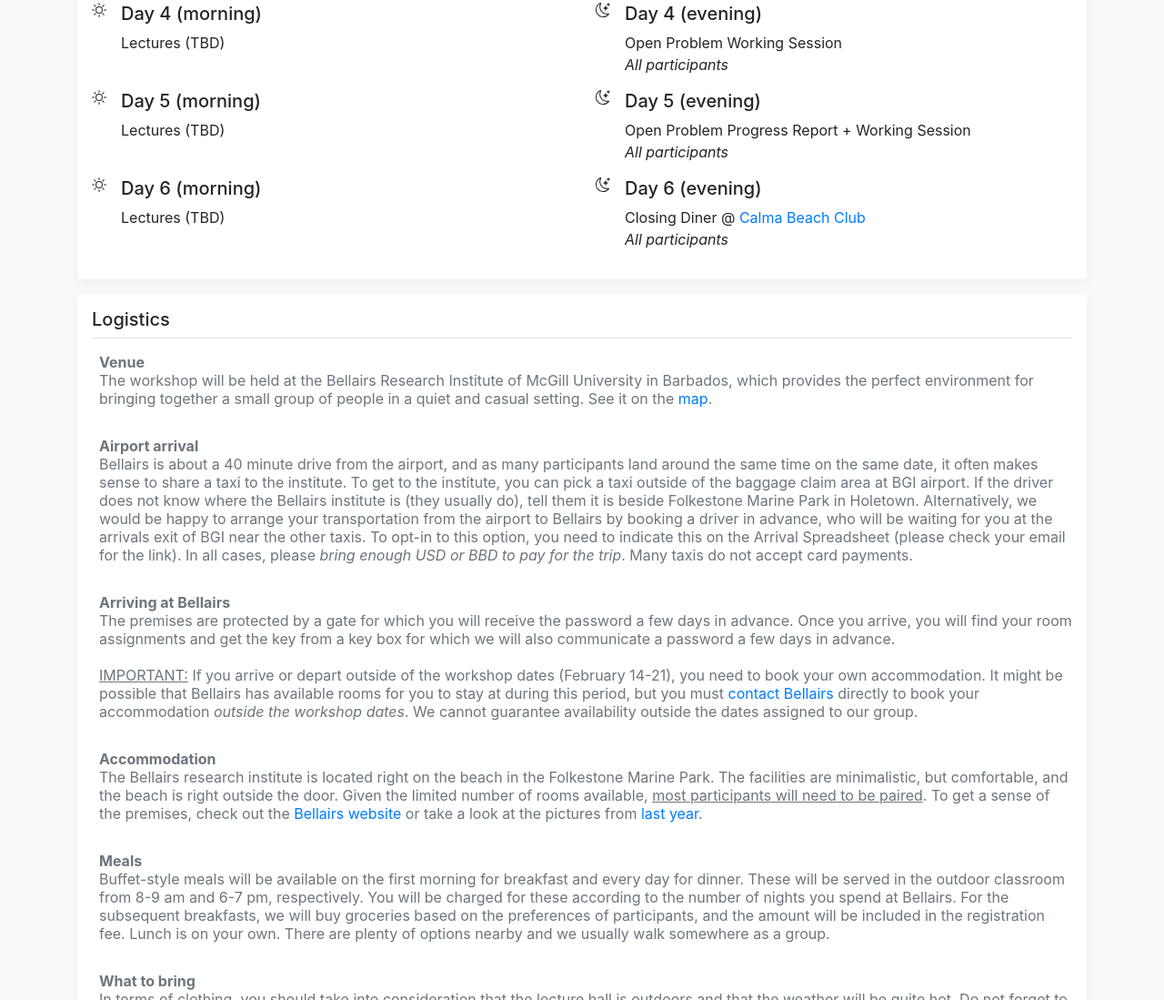
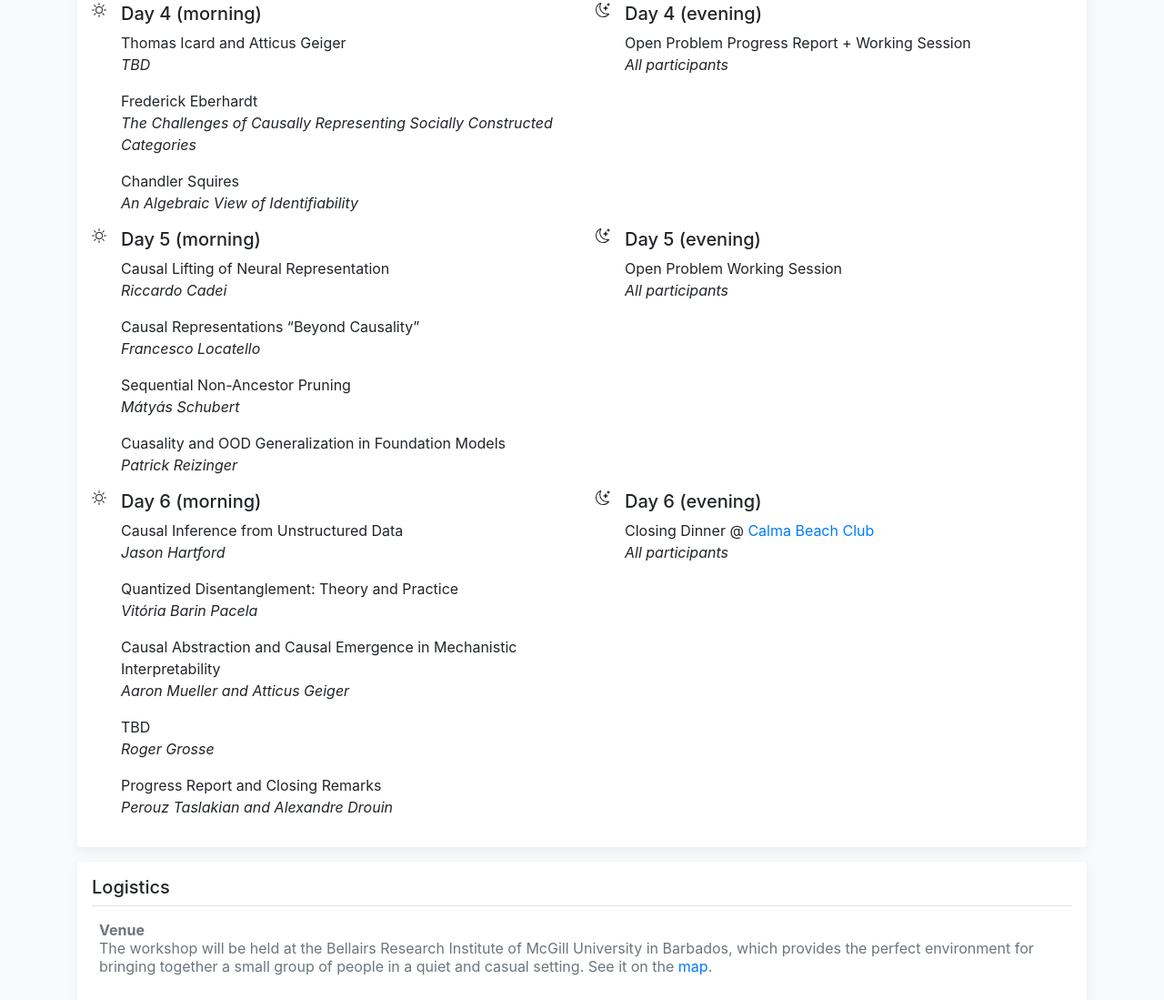
Before and after one commit to bclworkshop/2025, a plain HTML site: page index.html in a window 1280 px wide. Shown: the part 3861-4960 px from the top of the page at 91% size. Drawn offline with nearby package versions, Linux system fonts and the light colour scheme.

Commit message:
Update index.html

```diff
--- a/index.html
+++ b/index.html
@@ -912,8 +912,7 @@
                             <div class="media-body">
                                 <h5 class="media-heading">Day 1 (morning)</h5>
                                 <p style="margin:0">Welcome from the organizers</p>
-                                <p style="margin:3"><span class="font-italic">Alexandre
-                                        Drouin, Perouz Taslakian</span>
+                                <p style="margin:3"><span class="font-italic">Perouz Taslakian and Alexandre Drouin</span>
                                 </p>
 				<p style="margin:0">The Many Synergies Between Causality and LLMs</p>
         			<p style="margin:3"><span class="font-italic">Zhijing Jin</span></p>
@@ -1036,7 +1035,12 @@
                             <div class="media-body">
                                 <h5 class="media-heading">Day 4 (morning)</h5>
                                 <p style="margin:0">
-                                    Lectures (TBD)
+                                <p style="margin:0">Thomas Icard and Atticus Geiger</p>
+                                <p style="margin:3"><span class="font-italic">TBD</span></p>
+				<p style="margin:0">Frederick Eberhardt</p>
+        			<p style="margin:3"><span class="font-italic">The Challenges of Causally Representing Socially Constructed Categories</span></p>
+				<p style="margin:0">Chandler Squires</p>
+        			<p style="margin:3"><span class="font-italic">An Algebraic View of Identifiability</span></p>
                                 </p>
                             </div>
                         </div>
@@ -1055,7 +1059,7 @@
                             <div class="media-body">
                                 <h5 class="media-heading">Day 4 (evening)</h5>
                                 <p style="margin:0">
-                                    Open Problem Working Session</p>
+                                    Open Problem Progress Report + Working Session</p>
                                 <p style="margin:5">
                                     <span class="font-italic">All participants</span>
                                 </p>
@@ -1074,7 +1078,14 @@
                             <div class="media-body">
                                 <h5 class="media-heading">Day 5 (morning)</h5>
                                 <p style="margin:0">
-                                    Lectures (TBD)
+                                <p style="margin:0">Causal Lifting of Neural Representation</p>
+                                <p style="margin:3"><span class="font-italic">Riccardo Cadei</span></p>
+				<p style="margin:0">Causal Representations “Beyond Causality”</p>
+        			<p style="margin:3"><span class="font-italic">Francesco Locatello</span></p>
+				<p style="margin:0">Sequential Non-Ancestor Pruning</p>
+        			<p style="margin:3"><span class="font-italic">Mátyás Schubert</span></p>
+				<p style="margin:0">Cuasality and OOD Generalization in Foundation Models</p>
+        			<p style="margin:3"><span class="font-italic">Patrick Reizinger</span></p>
                                 </p>
                             </div>
                         </div>
@@ -1093,7 +1104,7 @@
                             <div class="media-body">
                                 <h5 class="media-heading">Day 5 (evening)</h5>
                                 <p style="margin:0">
-                                    Open Problem Progress Report + Working Session</p>
+                                    Open Problem Working Session</p>
                                 <p style="margin:5">
                                     <span class="font-italic">All participants</span>
                                 </p>
@@ -1113,7 +1124,16 @@
                             <div class="media-body">
                                 <h5 class="media-heading">Day 6 (morning)</h5>
                                 <p style="margin:0">
-                                    Lectures (TBD)
+                                <p style="margin:0">Causal Inference from Unstructured Data</p>
+                                <p style="margin:3"><span class="font-italic">Jason Hartford</span></p>
+                                <p style="margin:0">Quantized Disentanglement: Theory and Practice</p>
+                                <p style="margin:3"><span class="font-italic">Vitória Barin Pacela</span></p>
+				<p style="margin:0">Causal Abstraction and Causal Emergence in Mechanistic Interpretability</p>
+        			<p style="margin:3"><span class="font-italic">Aaron Mueller and Atticus Geiger</span></p>
+				<p style="margin:0">TBD</p>
+        			<p style="margin:3"><span class="font-italic">Roger Grosse</span></p>
+				<p style="margin:0">Progress Report and Closing Remarks</p>
+        			<p style="margin:3"><span class="font-italic">Perouz Taslakian and Alexandre Drouin</span></p>
                                 </p>
                             </div>
                         </div>
@@ -1132,7 +1152,7 @@
                             <div class="media-body">
                                 <h5 class="media-heading">Day 6 (evening)</h5>
                                 <p style="margin:0">
-                                    Closing Diner @ <a href="https://www.calmabarbados.com/" target="_blank">Calma Beach Club</a></p>
+                                    Closing Dinner @ <a href="https://www.calmabarbados.com/" target="_blank">Calma Beach Club</a></p>
                                 <p style="margin:5">
                                     <span class="font-italic">All participants</span>
                                 </p>
```
